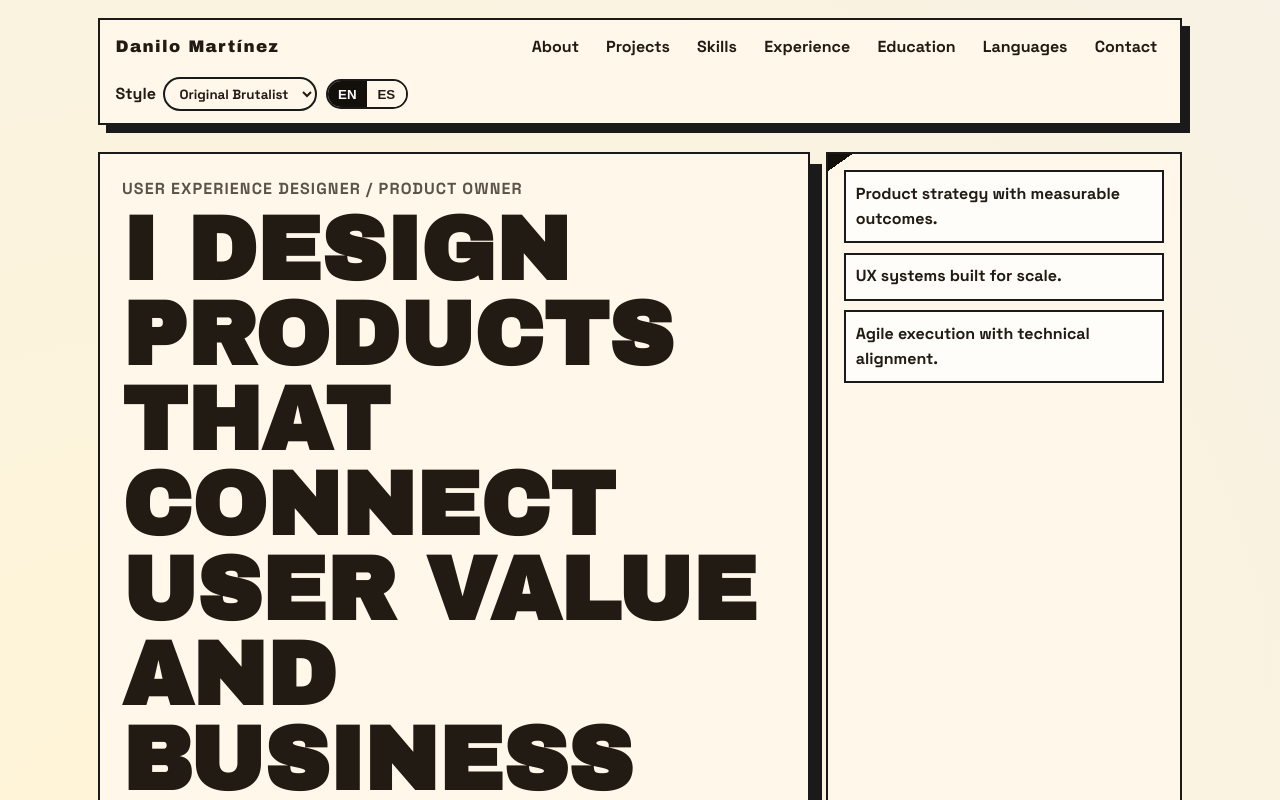
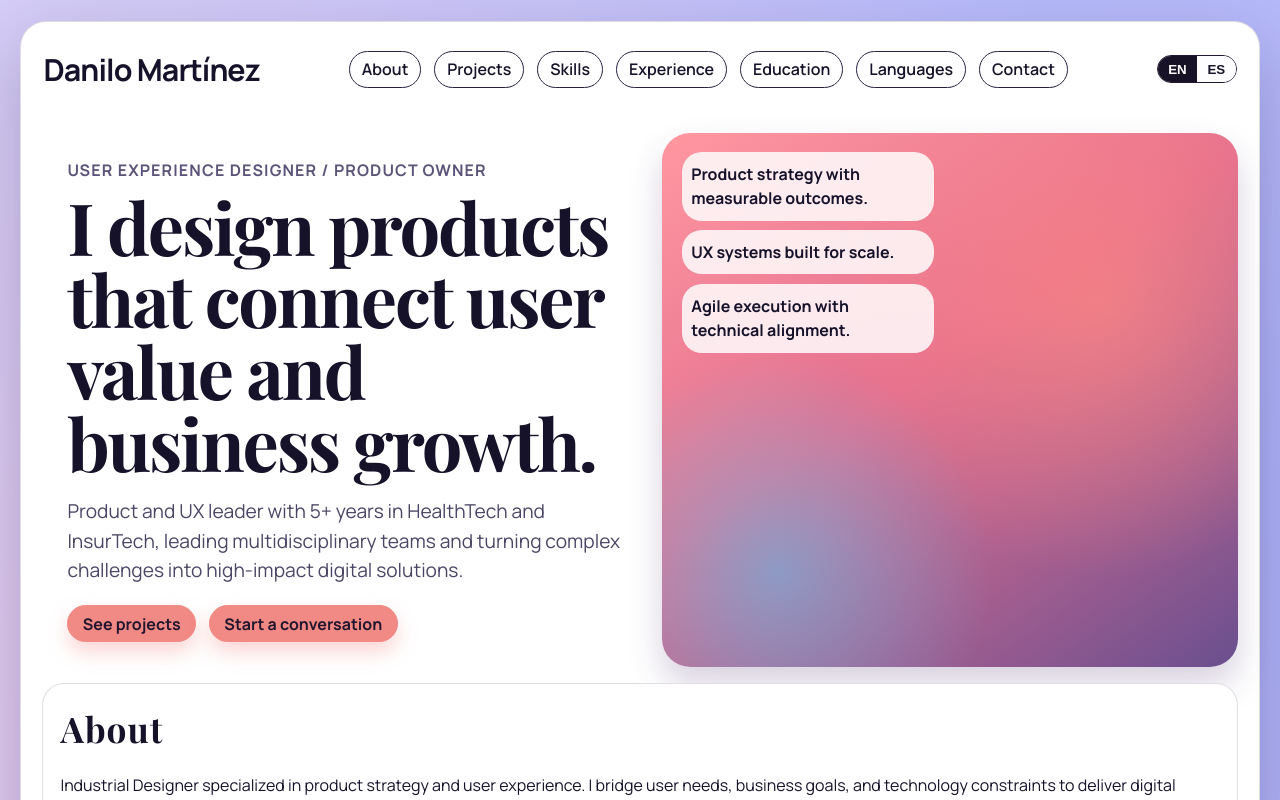
Before and after one commit to daniloamg-lang/portfolio, a React app: page / in a window 1280 px wide. Shown: the top 800 px of the page. Built offline with nearby package versions, Linux system fonts and the light colour scheme; the HTML template or start-up script is replaced by a standard one; a web font is replaced by a local one.

Commit message:
Lock Story Gradient theme and remove unused theme translations

```diff
--- a/src/App.tsx
+++ b/src/App.tsx
@@ -36,36 +36,10 @@ type ThemeName = 'original' | 'sunsetGlass' | 'storyGradient'
 
 const THEME_STORAGE_KEY = 'portfolio-theme'
 
-const themeOptions: Array<{ value: ThemeName; labelKey: string }> = [
-  { value: 'original', labelKey: 'theme.options.original' },
-  { value: 'sunsetGlass', labelKey: 'theme.options.sunsetGlass' },
-  { value: 'storyGradient', labelKey: 'theme.options.storyGradient' },
-]
-
-function getInitialTheme(): ThemeName {
-  const fallbackTheme: ThemeName = 'original'
-
-  if (typeof window === 'undefined') {
-    return fallbackTheme
-  }
-
-  const queryTheme = new URLSearchParams(window.location.search).get('theme')
-  if (queryTheme === 'original' || queryTheme === 'sunsetGlass' || queryTheme === 'storyGradient') {
-    return queryTheme
-  }
-
-  const storedTheme = localStorage.getItem(THEME_STORAGE_KEY)
-  if (storedTheme === 'original' || storedTheme === 'sunsetGlass' || storedTheme === 'storyGradient') {
-    return storedTheme
-  }
-
-  return fallbackTheme
-}
-
 function App() {
   const { t, i18n } = useTranslation()
   const reducedMotion = useReducedMotion()
-  const [theme, setTheme] = useState<ThemeName>(() => getInitialTheme())
+  const [theme] = useState<ThemeName>('storyGradient')
   const [selectedProjectId, setSelectedProjectId] = useState<string | null>(null)
 
   const projects =
@@ -113,20 +87,6 @@ function App() {
         </nav>
 
         <div className="control-cluster">
-          <label className="theme-switch" aria-label={t('theme.aria')}>
-            <span>{t('theme.label')}</span>
-            <select
-              value={theme}
-              onChange={(event) => setTheme(event.target.value as ThemeName)}
-            >
-              {themeOptions.map((option) => (
-                <option key={option.value} value={option.value}>
-                  {t(option.labelKey)}
-                </option>
-              ))}
-            </select>
-          </label>
-
           <div className="lang-switch" role="group" aria-label={t('lang.aria')}>
             <button
               type="button"
--- a/src/i18n.ts
+++ b/src/i18n.ts
@@ -16,15 +16,6 @@ const resources = {
       },
       lang: {
         aria: 'Language switcher',
-      },
-      theme: {
-        aria: 'Style selector',
-        label: 'Style',
-        options: {
-          original: 'Original Brutalist',
-          sunsetGlass: 'Sunset Glass',
-          storyGradient: 'Story Gradient',
-        },
       },
       hero: {
         badge: 'Danilo Martínez',
@@ -422,15 +413,6 @@ const resources = {
       },
       lang: {
         aria: 'Selector de idioma',
-      },
-      theme: {
-        aria: 'Selector de estilo',
-        label: 'Estilo',
-        options: {
-          original: 'Brutalist Original',
-          sunsetGlass: 'Sunset Glass',
-          storyGradient: 'Story Gradient',
-        },
       },
       hero: {
         badge: 'Danilo Martínez',
```
